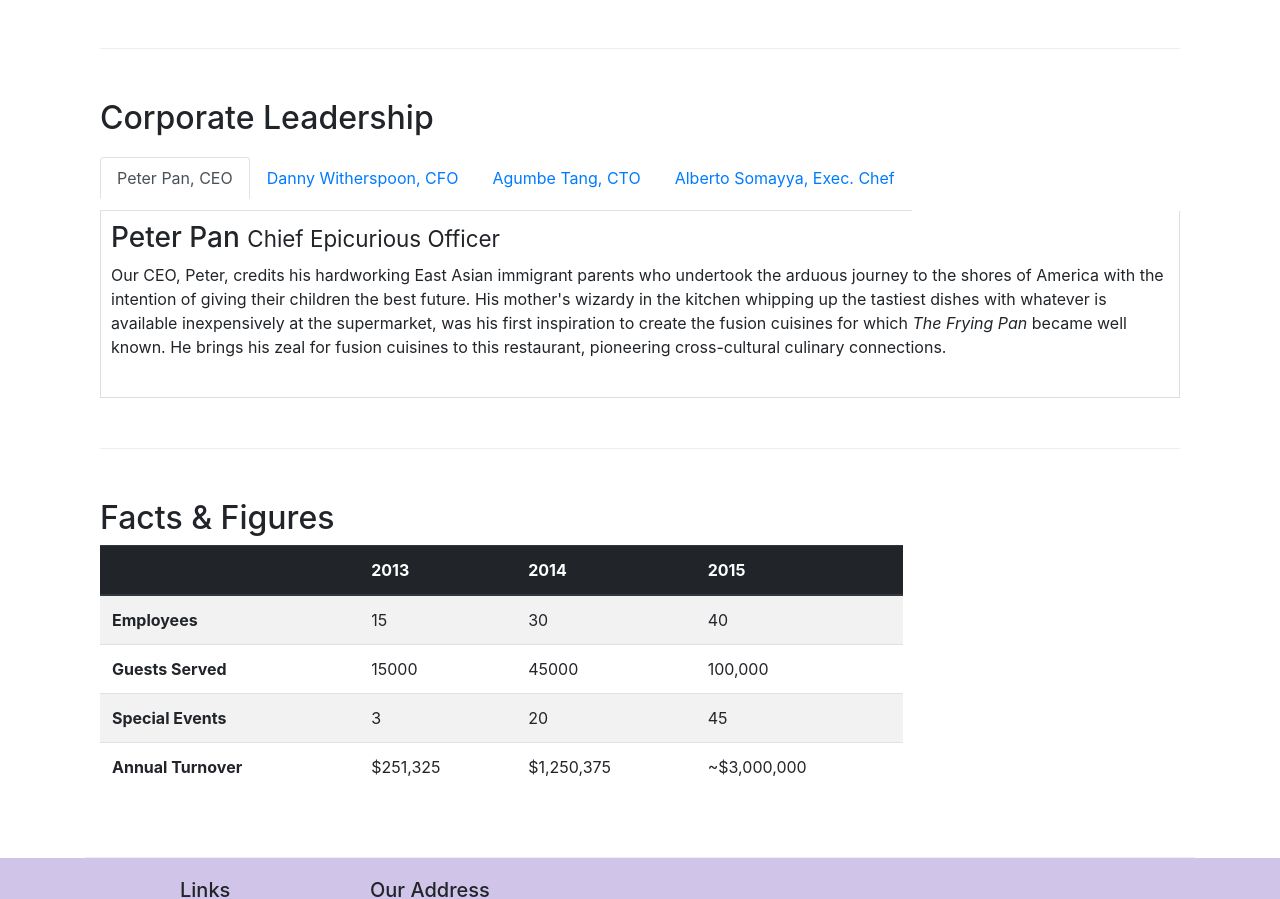
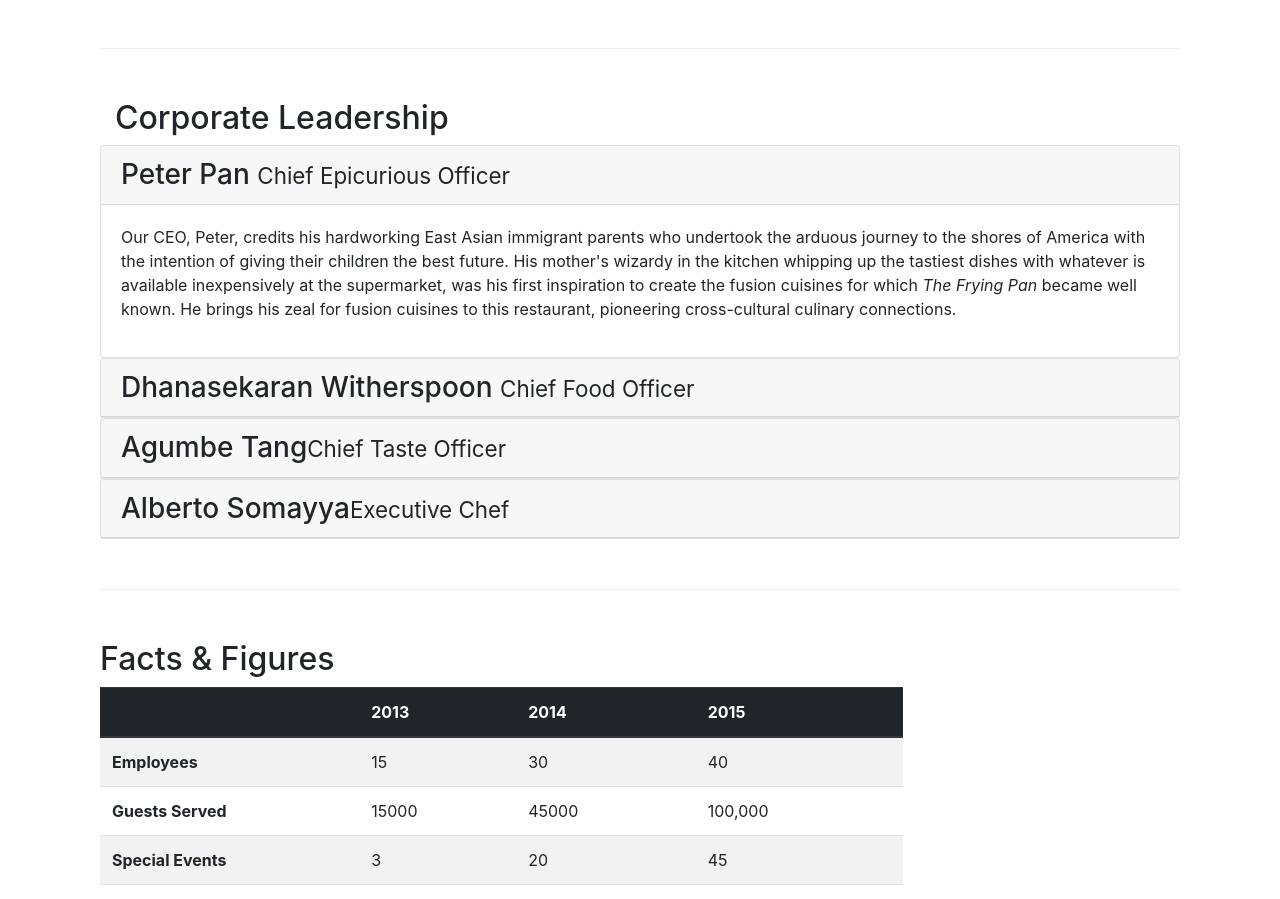
Before and after one commit to let-me-code/git-test, a website: page Aboutus.html in a window 1280 px wide. Shown: the part 927-1826 px from the top of the page. Drawn offline with nearby package versions, Linux system fonts and the light colour scheme.

Commit message:
Accordian

```diff
--- a/Aboutus.html
+++ b/Aboutus.html
@@ -118,29 +118,18 @@
 
       <div class="container">
         <div class="row row-content">
-          <h2>Corporate Leadership</h2>
-          <ul class="nav nav-tabs">
-            <li class="nav-item">
-              <a class="nav-link active" href="#peter"
-                role="tab" data-toggle="tab">Peter Pan, CEO</a>
-            </li>
-            <li class="nav-item">
-              <a class="nav-link" href="#danny" role="tab"
-                data-toggle="tab">Danny Witherspoon, CFO</a>
-            </li>
-            <li class="nav-item">
-              <a class="nav-link" href="#agumbe"role="tab"
-                data-toggle="tab">Agumbe Tang, CTO</a>
-            </li>
-            <li class="nav-item">
-              <a class="nav-link" href="#alberto" role="tab"
-                data-toggle="tab">Alberto Somayya, Exec. Chef</a>
-            </li>
-        </ul>
-          <div class="tab-content">
-            <div role="tabpanel" class="tab-pane fade show active" id="peter">
+          <h2 class="col-12">Corporate Leadership</h2>
 
-              <h3> Peter Pan <small>Chief Epicurious Officer</small></h3>
+          <div id="accordian">
+            <div class="card">
+              <div class="card-header" role="tab" id="peterhead">
+                  <h3 class="mb-0">
+                    <a data-toggle="collapse"data-target="#peter">Peter Pan <small>Chief Epicurious Officer</small></a></h3>
+
+
+              </div>
+                <div role="tabpanel" class="collapse show " id="peter" data-parent="#accordian">
+                    <div class="card-body">
                         <p class="d-none d-sm-block">
                             Our CEO, Peter, credits his hardworking East Asian immigrant parents
                             who undertook the arduous journey to the shores of America with the
@@ -153,8 +142,19 @@
                             culinary connections.
                           </p>
                     </div>
-    <div role="tabpanel" class="tab-pane fade" id="danny">
-              <h3>Dhanasekaran Witherspoon <small>Chief Food Officer</small></h3>
+
+          </div>
+            </div>    <!-- !card end-->
+
+            <div class="card">
+                <div class="card-header" role="tab" id="dannyhead">
+                    <h3 class="mb-0">
+                      <a data-toggle="collapse"data-target="#danny">Dhanasekaran Witherspoon <small>Chief Food Officer</small></a></h3>
+
+
+                </div>
+                  <div role="tabpanel" class="collapse" id="danny" data-parent="#accordian">
+                      <div class="card-body">
                           <p class="d-none d-sm-block">
                               Our CFO, Danny, as he is affectionately referred to by his
                 colleagues, comes from a long established family tradition in
@@ -166,9 +166,20 @@
                 >
                             </p>
                       </div>
-            <div role="tabpanel" class="tab-pane fade" id="agumbe">
 
-              <h3>Agumbe Tang <small>Chief Taste Officer</small></h3>
+            </div>
+              </div>    <!-- !card end-->
+
+
+              <div class="card">
+                  <div class="card-header" role="tab" id="agumbehead">
+                      <h3 class="mb-0">
+                        <a data-toggle="collapse" data-target="#agumbe">Agumbe Tang<small>Chief Taste Officer</small></a></h3>
+
+
+                  </div>
+                    <div role="tabpanel" class="collapse " id="agumbe" data-parent="#accordian">
+                        <div class="card-body">
                             <p class="d-none d-sm-block">
                                 Blessed with the most discerning gustatory sense, Agumbe, our CTO,
                                 personally ensures that every dish that we serve meets his exacting
@@ -177,11 +188,20 @@
                                 <em>You click only if you survive my lick.</em>
                               </p>
                         </div>
-    <div role="tabpanel" class="tab-pane fade" id="alberto">
 
-              <h3>Alberto Somayya <small>Executive Chef</small></h3>
-              <p class="d-none d-sm-block">
-                Award winning three-star Michelin chef with wide International
+              </div>
+                </div>    <!-- !card end-->
+
+                <div class="card">
+                    <div class="card-header" role="tab" id="albertohead">
+                        <h3 class="mb-0">
+                          <Peter data-toggle="collapse"data-target="#alberto">Alberto Somayya<small>Executive Chef</small></a></h3>
+
+
+                    </div>
+                      <div role="tabpanel" class="collapse " id="alberto" data-parent="#accordian">
+                          <div class="card-body">
+                              <p>Award winning three-star Michelin chef with wide International
                               experience having worked closely with whos-who in the culinary
                               world, he specializes in creating mouthwatering Indo-Italian fusion
                               experiences. He says,
@@ -191,11 +211,18 @@
                               >
                                 </p>
                           </div>
+
+                </div>
+                  </div>    <!-- !card end-->
+
+
+
+    </div>
           </div>
 
 
         </div>
-      </div>
+
       <div class="row row-content">
           <div class="col-12 col-sm-9">
               <h2>Facts &amp; Figures</h2>
@@ -291,3 +318,25 @@
     <script src="node_modules/bootstrap/dist/js/bootstrap.min.js"></script>
   </body>
 </html>
+
+   <!--  ! TABS USE AFTER CORPORATE LEADERSHIP
+
+          <ul class="nav nav-tabs">
+            <li class="nav-item">
+              <a class="nav-link active" href="#peter"
+                role="tab" data-toggle="tab">Peter Pan, CEO</a>
+            </li>
+            <li class="nav-item">
+              <a class="nav-link" href="#danny" role="tab"
+                data-toggle="tab">Danny Witherspoon, CFO</a>
+            </li>
+            <li class="nav-item">
+              <a class="nav-link" href="#agumbe"role="tab"
+                data-toggle="tab">Agumbe Tang, CTO</a>
+            </li>
+            <li class="nav-item">
+              <a class="nav-link" href="#alberto" role="tab"
+                data-toggle="tab">Alberto Somayya, Exec. Chef</a>
+            </li>
+        </ul>
+      -->
```
Also changed, not shown: index.html (+1 -1 lines). Lines whose indentation alone changed are shown as unchanged.
